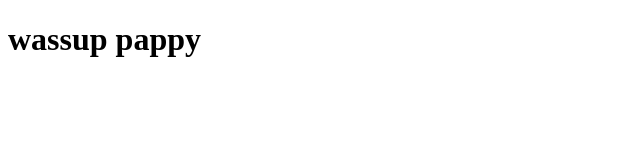
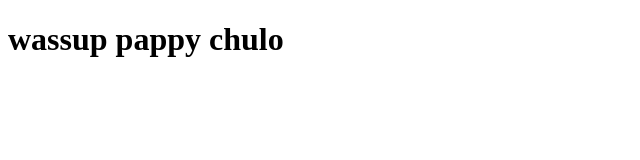
Before and after one commit to vukachovukacho-dev/test-project, a plain HTML site: page index.html in a window 1280 px wide. Shown: the whole page, without its empty margins (0-640 px from the left). Drawn offline with Linux system fonts and the light colour scheme.

Commit message:
big daddy html

```diff
--- a/index.html
+++ b/index.html
@@ -7,6 +7,6 @@
     <title>Document</title>
 </head>
 <body>
-    <h1>wassup pappy</h1>
+    <h1>wassup pappy chulo</h1>
 </body>
 </html>
```
